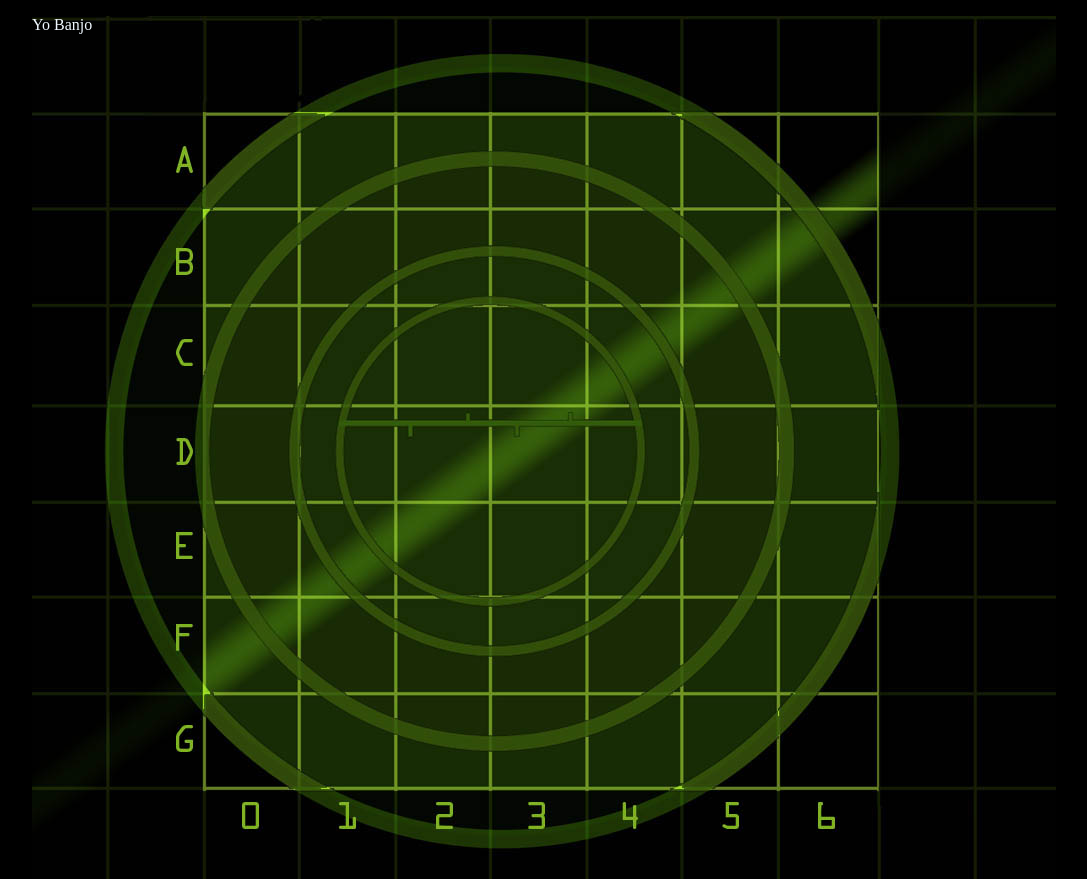
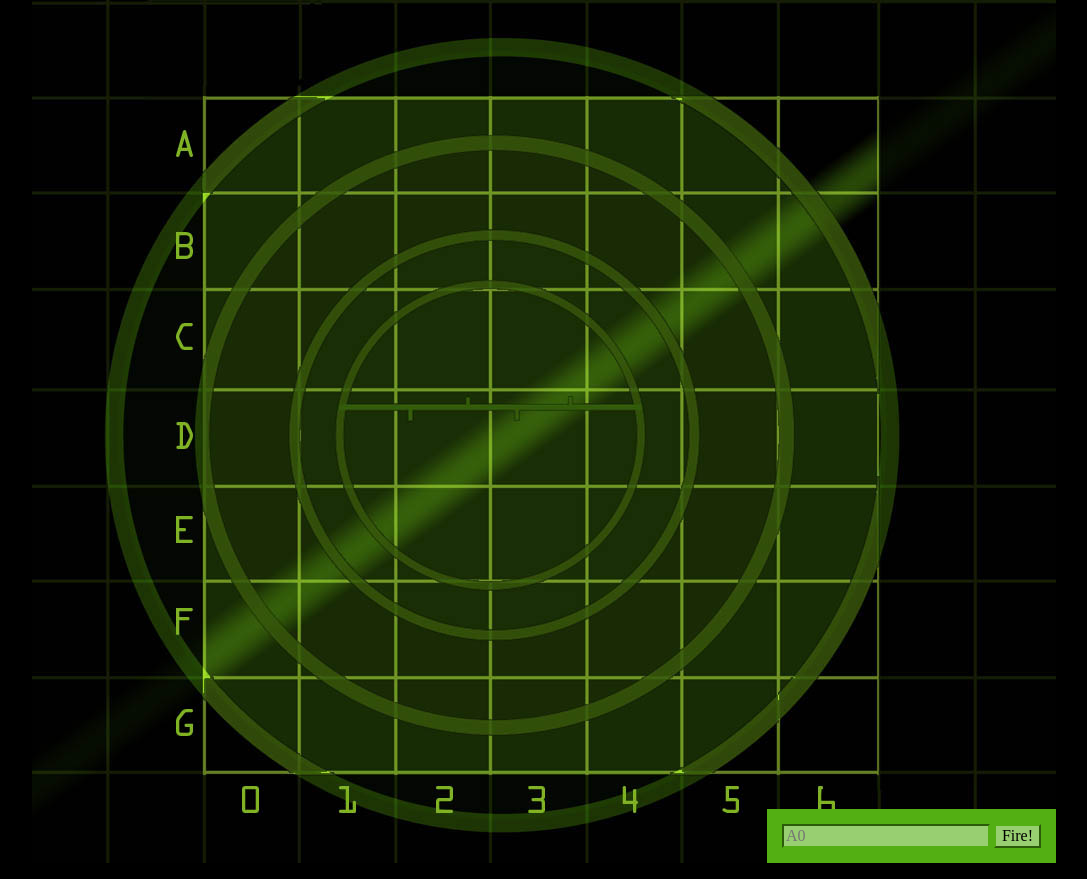
Before and after one commit to Ralpscha/Zeeslag, a website built with Parcel: page index.html in a window 1280 px wide. Shown: the whole page, without its empty margins (96-1183 px from the left). Built offline with nearby package versions, Linux system fonts and the light colour scheme.

Commit message:
blz 325 css van het bord

```diff
--- a/css/main.css
+++ b/css/main.css
@@ -8,9 +8,37 @@ div#board {
   height: 863px;
   margin: auto;
   background: url("../img/board.jpg") no-repeat;
-
 }
 
-p {
-  color: aliceblue;
+div#messageAea {
+  position: absolute;
+  top: 0px;
+  left: 0px;
+  color: rgb(83,175,19);
 }
+
+table {
+  position: absolute;
+  left: 173px;
+  top: 98px;
+  border-spacing: 0px;
+}
+
+td {
+  width: 94px;
+  height: 94px;
+}
+
+form {
+  position: absolute;
+  bottom: 0px;
+  right: 0px;
+  padding: 15px;
+  background-color: rgb(83,175,19);
+}
+
+form input {
+  background-color: rgb(152,207,113);
+  border-color: rgb(83,175,19);
+  font-size: 1em;
+}
--- a/index.html
+++ b/index.html
@@ -15,10 +15,44 @@
 <body>
 
   <div id="board">
-    <p>Yo Banjo</p>
+    <div id="messageAea"></div>
+    <table>
+      <tr>
+        <td id="00"></td> <td id="01"></td> <td id="02"></td> <td id="03"></td>
+        <td id="04"></td> <td id="05"></td> <td id="06"></td>
+      </tr>
+      <tr>
+        <td id="10"></td> <td id="11"></td> <td id="12"></td> <td id="13"></td>
+        <td id="14"></td> <td id="15"></td> <td id="16"></td>
+      </tr>
+      <tr>
+        <td id="20"></td> <td id="21"></td> <td id="22"></td> <td id="23"></td>
+        <td id="24"></td> <td id="25"></td> <td id="26"></td>
+      </tr>
+      <tr>
+        <td id="30"></td> <td id="31"></td> <td id="32"></td> <td id="33"></td>
+        <td id="34"></td> <td id="35"></td> <td id="36"></td>
+      </tr>
+      <tr>
+        <td id="40"></td> <td id="41"></td> <td id="42"></td> <td id="43"></td>
+        <td id="44"></td> <td id="45"></td> <td id="46"></td>
+      </tr>
+      <tr>
+        <td id="50"></td> <td id="51"></td> <td id="52"></td> <td id="53"></td>
+        <td id="54"></td> <td id="55"></td> <td id="56"></td>
+      </tr>
+      <tr>
+        <td id="60"></td> <td id="61"></td> <td id="62"></td> <td id="63"></td>
+        <td id="64"></td> <td id="65"></td> <td id="66"></td>
+      </tr>
+    </table>
+    <form>
+      <input type="text" id="guessInput" placeholder="A0">
+      <input type="button" id="fireButton" value="Fire!">
+    </form>
   </div>
 
-
+  <script src="js/battleship.js"></script>
 </body>
 
 </html>
```
Also changed, not shown: js/battleship.js (added).
